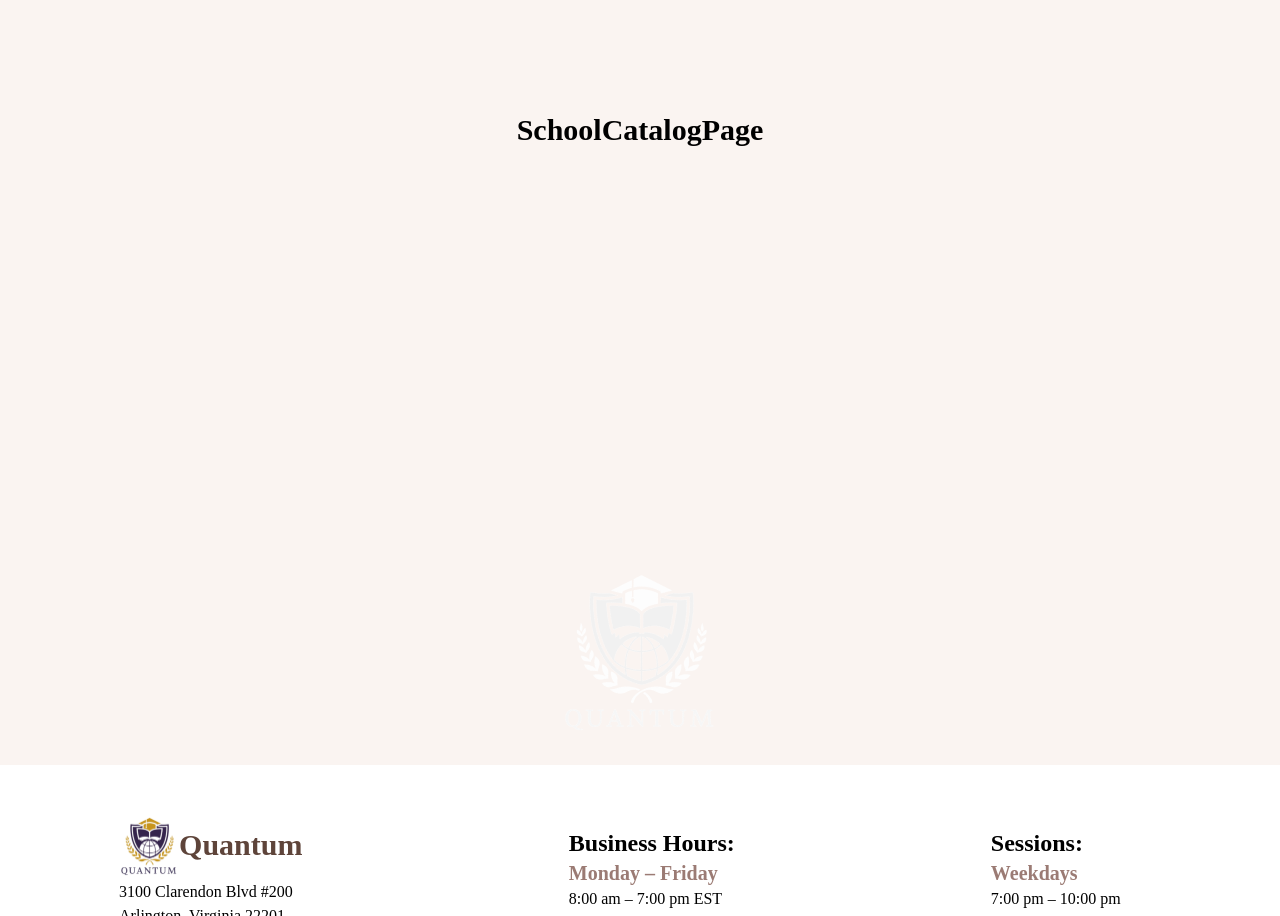
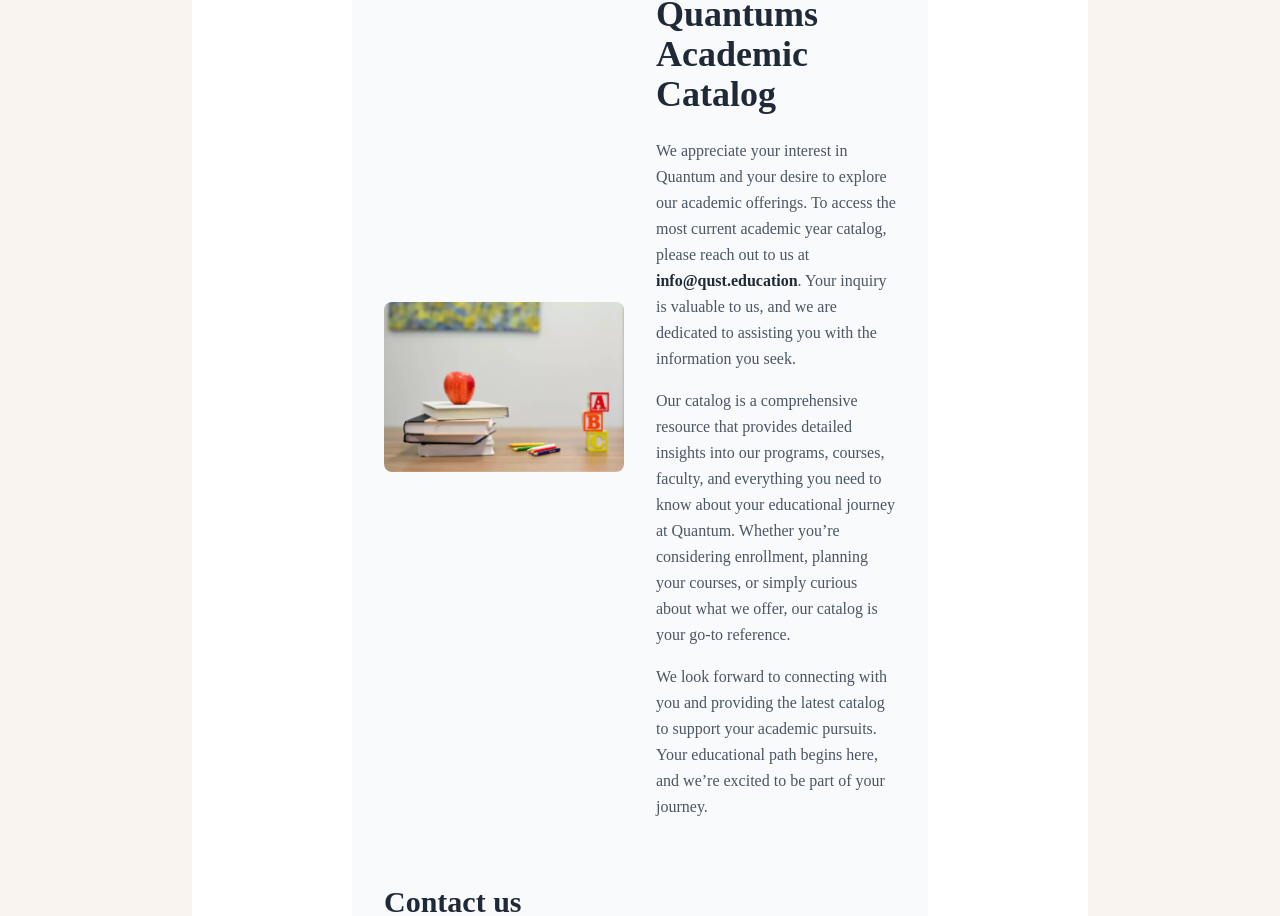
Before and after one commit to shejanNizam/quantum-education, a Next.js app: page /academics/school-catalog in a window 1280 px wide. Shown: the part 384-1300 px from the top of the page. Built offline with nearby package versions, Linux system fonts and the light colour scheme.

Commit message:
school-catalog page completed

```diff
--- a/src/app/academics/faculty-members/page.js
+++ b/src/app/academics/faculty-members/page.js
@@ -1,9 +1,48 @@
 export default function FacultyMembersPage() {
   return (
     <>
-      <h3 className=" text-3xl text-center font-bold py-4 min-h-screen flex items-center justify-center">
-        FacultyMembersPage
-      </h3>
+      <div className="min-h-screen bg-white rounded-xl w-[90%] p-4 m-8 lg:w-[70%] lg:p-40 mx-auto ">
+        <div className="max-w-6xl ">
+          {/* Heading */}
+          <h1 className="text-6xl font-bold mb-12">
+            Meet Our Esteemed Faculty Members
+          </h1>
+
+          {/* Description */}
+          <p className="text-gray-600 leading-relaxed mb-6">
+            At Quantum, we are proud to have a team of dedicated and
+            accomplished faculty members who bring a wealth of knowledge and
+            expertise to our educational community. For currently enrolled
+            students, we invite you to access your student portal for an
+            extensive list of our esteemed faculty members. Here, you can
+            discover more about their backgrounds, areas of specialization, and
+            contact information.
+          </p>
+          <p className="text-gray-600 leading-relaxed mb-6">
+            Our faculty members are committed to fostering a dynamic and
+            engaging learning environment, and we encourage you to connect with
+            them for guidance, support, and to explore your academic interests.
+          </p>
+          <p className="text-gray-600 leading-relaxed mb-6">
+            For all other inquiries or if you’re interested in learning more
+            about our faculty, we invite you to explore our{" "}
+            <span className="font-bold text-gray-800">
+              Leadership and Staff
+            </span>{" "}
+            section. Here, you’ll find comprehensive general information about
+            our faculty, staff, and leadership team.
+          </p>
+          <p className="text-gray-600 leading-relaxed mb-8">
+            Your satisfaction and success are important to us, and we are here
+            to assist you in any way we can. If you have questions or need
+            further information, please don’t hesitate to reach out. We look
+            forward to supporting you on your educational journey at Quantum.
+          </p>
+
+          {/* Button */}
+          <button className="customButton">Leadership and Staff</button>
+        </div>
+      </div>
     </>
   );
 }
--- a/src/app/academics/school-catalog/page.js
+++ b/src/app/academics/school-catalog/page.js
@@ -1,9 +1,92 @@
+import Image from "next/image";
+import { FaEnvelope } from "react-icons/fa";
+import SCHOOL_CATALOG_IMG from "../../../assets/academics/school_catalog/school_catalog_img.webp";
+
 export default function SchoolCatalogPage() {
   return (
     <>
-      <h3 className=" text-3xl text-center font-bold py-4 min-h-screen flex items-center justify-center">
-        SchoolCatalogPage
-      </h3>
+      <div className="min-h-screen bg-white rounded-xl w-[90%] p-4 m-8 lg:w-[70%] lg:p-40 mx-auto ">
+        <div className="bg-gray-50 p-8">
+          <div className="max-w-7xl mx-auto grid grid-cols-1 lg:grid-cols-2 gap-8 items-center">
+            {/* Image Section */}
+            <div className="flex justify-center">
+              <Image
+                src={SCHOOL_CATALOG_IMG}
+                alt="SCHOOL_CATALOG_IMG"
+                width={500}
+                height={400}
+                className="rounded-lg object-cover"
+              />
+            </div>
+
+            {/* Text Section */}
+            <div>
+              <h1 className="text-4xl font-bold text-gray-800 mb-6">
+                Explore Quantums Academic Catalog
+              </h1>
+              <p className="text-gray-600 leading-relaxed mb-4">
+                We appreciate your interest in Quantum and your desire to
+                explore our academic offerings. To access the most current
+                academic year catalog, please reach out to us at{" "}
+                <span className="font-bold text-gray-800">
+                  info@qust.education
+                </span>
+                . Your inquiry is valuable to us, and we are dedicated to
+                assisting you with the information you seek.
+              </p>
+              <p className="text-gray-600 leading-relaxed mb-4">
+                Our catalog is a comprehensive resource that provides detailed
+                insights into our programs, courses, faculty, and everything you
+                need to know about your educational journey at Quantum. Whether
+                you’re considering enrollment, planning your courses, or simply
+                curious about what we offer, our catalog is your go-to
+                reference.
+              </p>
+              <p className="text-gray-600 leading-relaxed">
+                We look forward to connecting with you and providing the latest
+                catalog to support your academic pursuits. Your educational path
+                begins here, and we’re excited to be part of your journey.
+              </p>
+            </div>
+          </div>
+        </div>
+
+        {/*  */}
+        <div className="bg-gray-50 p-8">
+          <div className="max-w-7xl mx-auto grid grid-cols-1 lg:grid-cols-2 gap-8 items-center">
+            {/* Left Section */}
+            <div>
+              <h4 className="text-3xl font-bold text-gray-800 mb-4">
+                Contact us
+              </h4>
+              <p className="text-gray-600 leading-relaxed mb-4">
+                If you have questions or require more information about our
+                programs or potential future graduate offerings, please don’t
+                hesitate to reach out to us at{" "}
+                <span className="font-bold text-gray-800">
+                  info@qust.education
+                </span>
+                . Our team is here to assist you and provide the guidance you
+                need to make the best educational choices.
+              </p>
+              <p className="text-gray-600 leading-relaxed">
+                Quantum is dedicated to your educational success and growth. We
+                appreciate your interest in our institution and look forward to
+                supporting you on your educational journey, whether through our
+                existing programs or future possibilities.
+              </p>
+            </div>
+
+            {/* Right Section */}
+            <div className="flex flex-col items-center justify-center text-center">
+              <FaEnvelope className="text-6xl text-primary mb-4" />
+              <p className="text-2xl font-bold text-gray-800">
+                info@qust.education
+              </p>
+            </div>
+          </div>
+        </div>
+      </div>
     </>
   );
 }
```
Also changed, not shown: src/assets/academics/school_catalog/school_catalog_img.webp (added), src/lib/AcademicGraUndCalComp.js.
